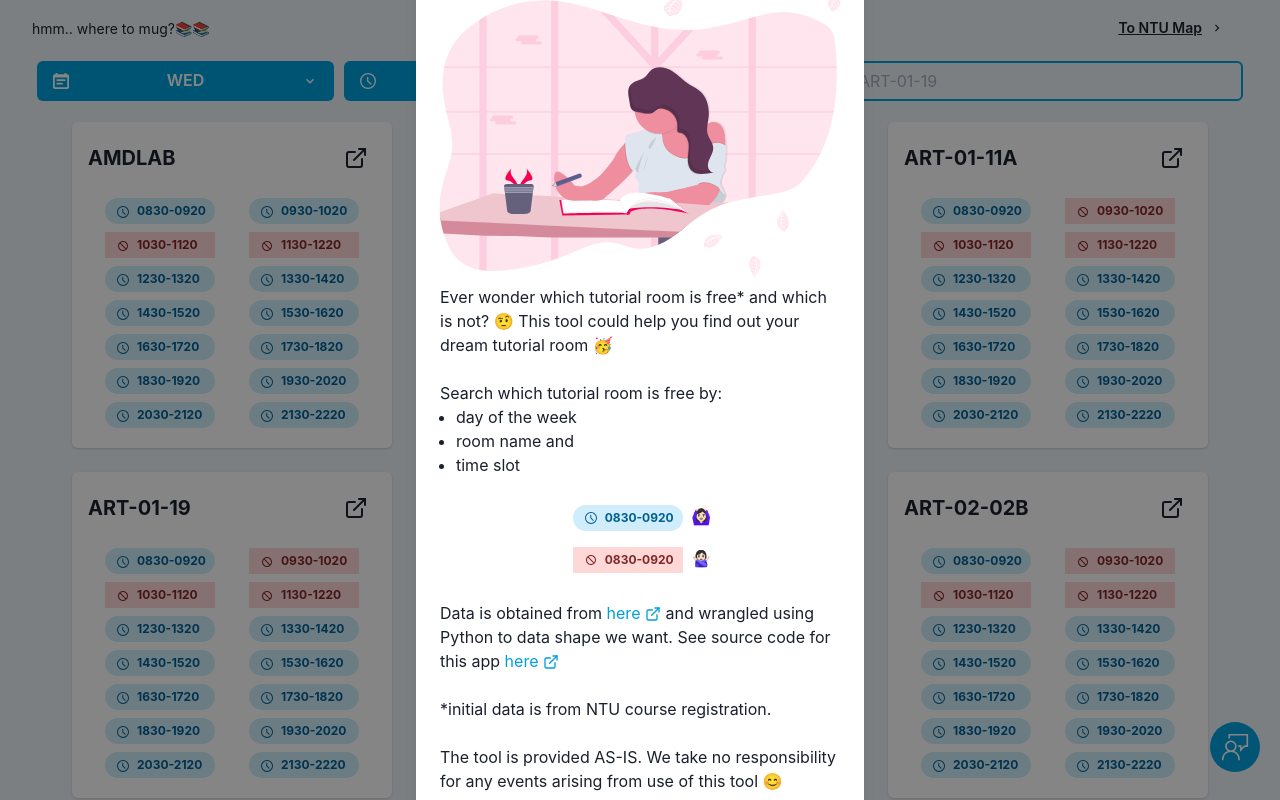
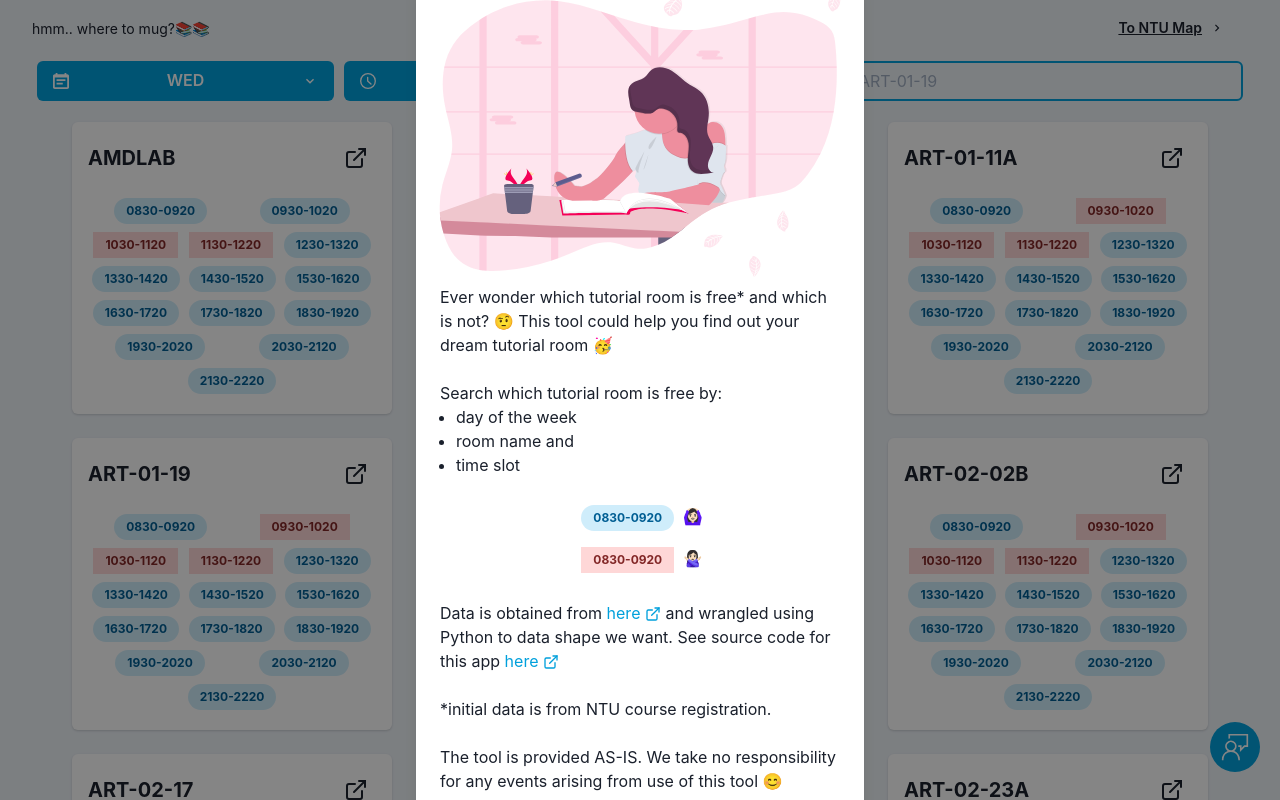
Before and after one commit to OkkarMin/where-to-mug, a Next.js app: page / in a window 1280 px wide. Shown: the top 800 px of the page. Built offline with nearby package versions, Linux system fonts and the light colour scheme.

Commit message:
style: :lipstick: Remove icon from TimeSlotBadge (#9)

```diff
--- a/src/components/FreeRoomCard.tsx
+++ b/src/components/FreeRoomCard.tsx
@@ -30,9 +30,8 @@ export const TimeSlotBadge: FC<{ slot: string; isFree: boolean }> = ({
       textTransform="uppercase"
       colorScheme={isFree ? "linkedin" : "red"}
       variant="subtle"
-      w="110px"
+      w="auto"
     >
-      {isFree ? <TimeIcon mr="2" /> : <NotAllowedIcon mr="2" />}
       {slot}
     </Badge>
   );
```
